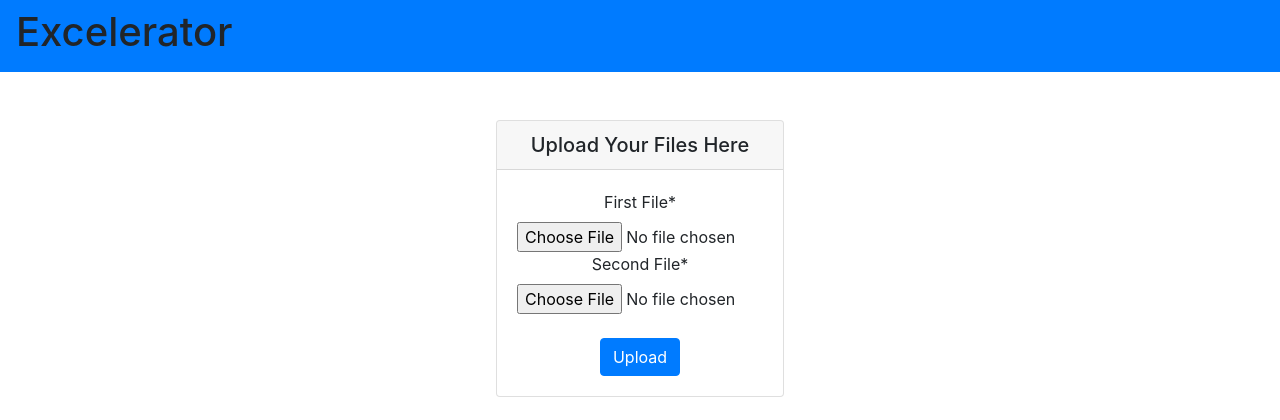
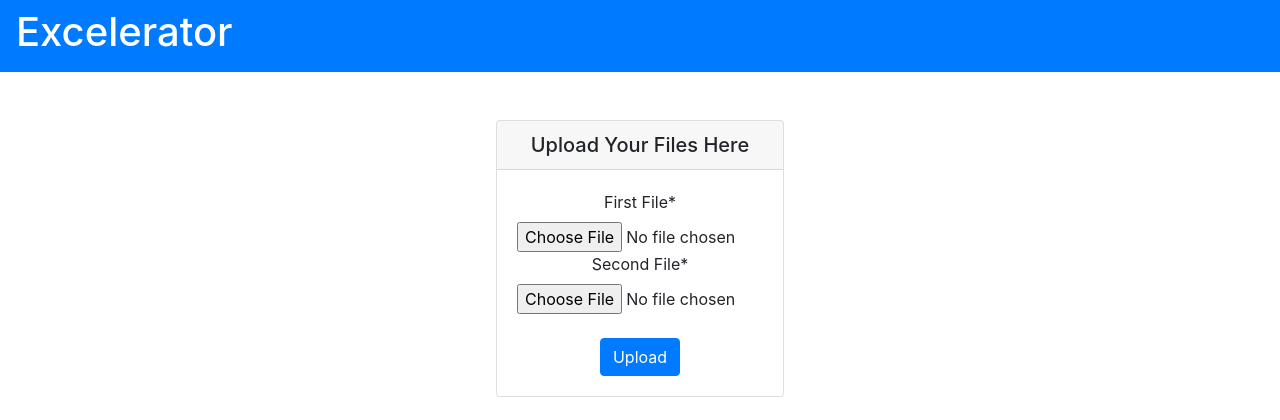
Before and after one commit to LakshyaKwatra/excelerator-2.0, a Django app: page / in a window 1280 px wide. Shown: the top 420 px of the page. Run offline with Django 3.2, Linux system fonts and the light colour scheme; some libraries are stand-ins or nearby versions.

Commit message:
minor design changes

```diff
--- a/templates/base.html
+++ b/templates/base.html
@@ -13,7 +13,7 @@
     <body>
         <header>
             <nav class="navbar navbar-dark bg-primary">
-                <h1>
+                <h1  style="color: #fff" >
                     Excelerator
                 </h1>
             </nav>
```
